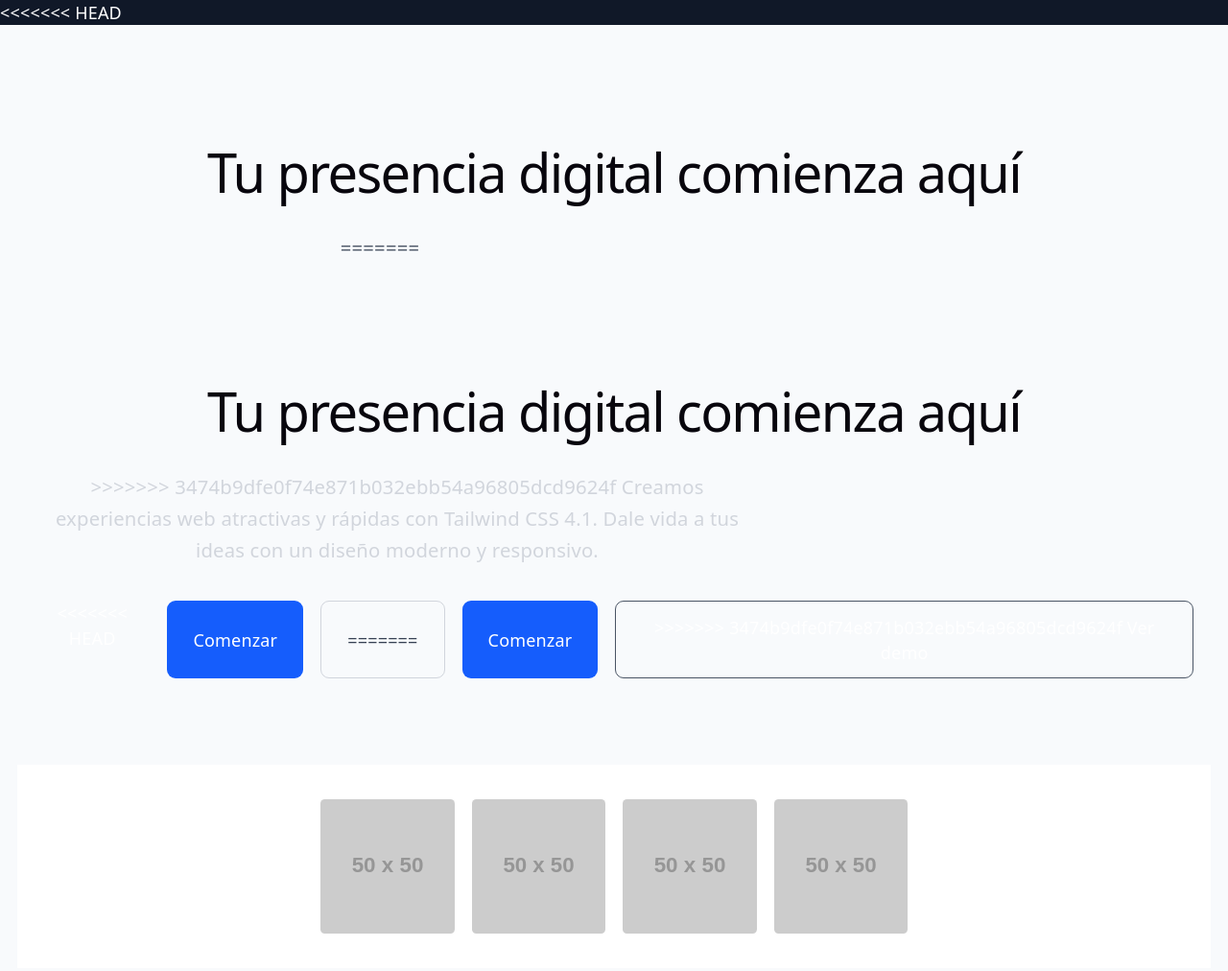
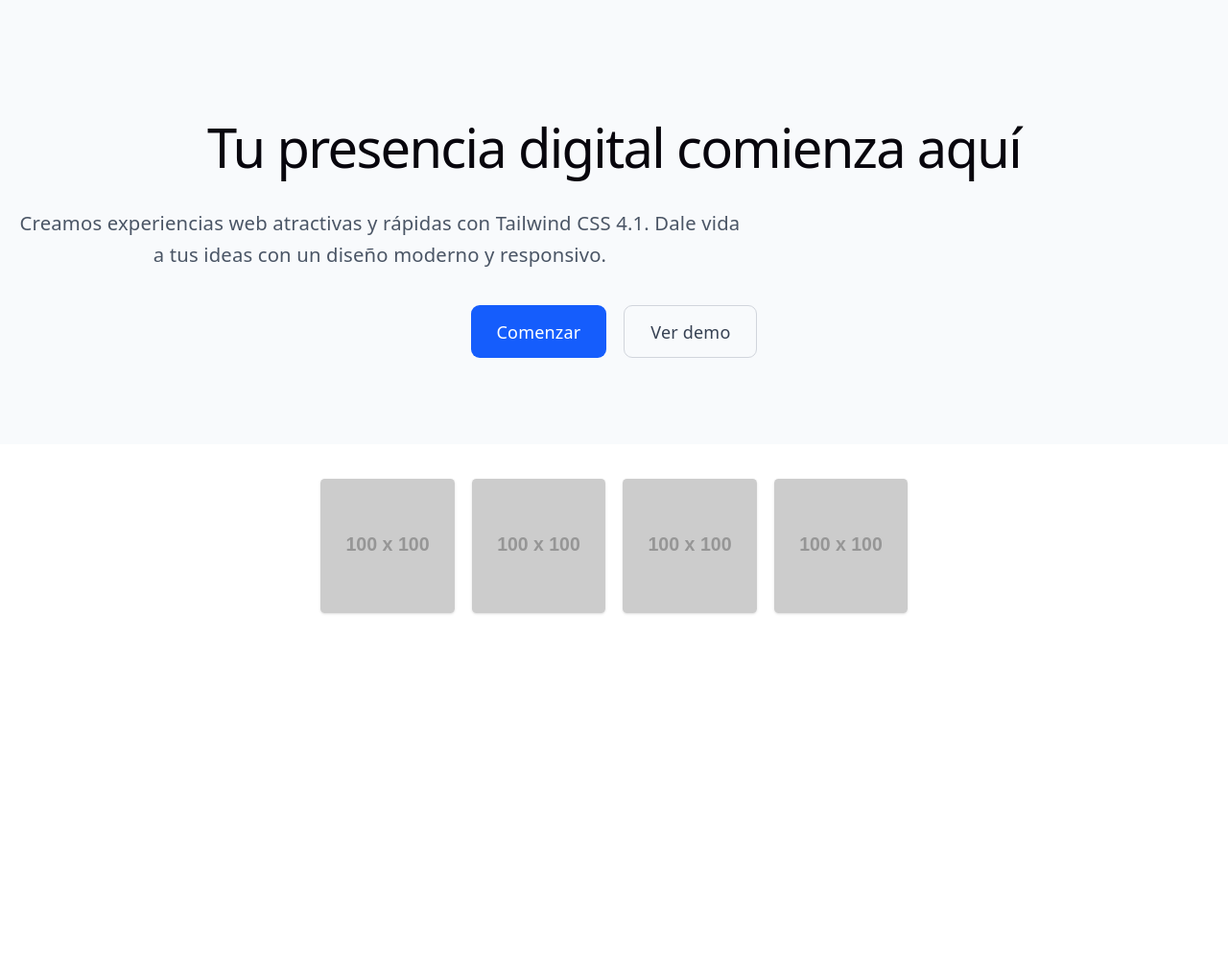
Before and after one commit to dbolanos-s/landing, a website built with Vite: page index.html in a window 1280 px wide. Shown: the whole page at 96% size. After the commit the page ends 800 px from the top, so only its background shows below. Built offline with nearby package versions, Linux system fonts and the light colour scheme; placeholder pictures from the web are drawn by us.

Commit message:
Resolver

```diff
--- a/index.html
+++ b/index.html
@@ -6,61 +6,36 @@
     <title>landing</title>
     <script src="https://cdn.jsdelivr.net/npm/@tailwindcss/browser@4"></script>
   </head>
-<<<<<<< HEAD
-  <body>
+  <body class="bg-slate-50 dark:bg-gray-900">
 
-    <main class="bg-slate-50 dark:bg-gray-900">
-      <div id="container-01" class="mx-auto px-4 py-20 text-center">
-
+    <main class="py-20 text-center">
+      <div id="container-01" class="mx-auto px-4">
         <h1 class="text-4xl font-extrabold tracking-tight text-gray-900 dark:text-white">
           Tu presencia digital comienza aquí
         </h1>
-
         <p class="mt-6 text-lg leading-relaxed text-gray-600 dark:text-gray-300 max-w-2xl mx-auto">
-=======
-  <body class="min-h-screen bg-gray-900 text-white">
-
-    <main>
-
-      <div id="container-01" class="mx-auto px-4 py-20 text-center">
-
-        <h1 class="text-4xl font-extrabold tracking-tight text-white">
-          Tu presencia digital comienza aquí
-        </h1>
-
-        <p class="mt-6 text-lg leading-relaxed text-gray-300 max-w-2xl mx-auto">
->>>>>>> 3474b9dfe0f74e871b032ebb54a96805dcd9624f
           Creamos experiencias web atractivas y rápidas con Tailwind CSS 4.1.
           Dale vida a tus ideas con un diseño moderno y responsivo.
         </p>
 
         <div id="container-02" class="mt-8 flex justify-center gap-4">
-<<<<<<< HEAD
           <button id="start" class="inline-block px-6 py-3 text-white bg-blue-600 rounded-lg">
             Comenzar
           </button>
           <button id="demo" class="inline-block px-6 py-3 border border-gray-300 text-gray-700 rounded-lg dark:border-gray-600 dark:text-white">
-=======
-
-          <button id="start" class="px-6 py-3 text-white bg-blue-600 rounded-lg hover:bg-blue-700 transition">
-            Comenzar
-          </button>
-
-          <button id="demo" class="px-6 py-3 border border-gray-600 text-white rounded-lg hover:bg-gray-800 transition">
->>>>>>> 3474b9dfe0f74e871b032ebb54a96805dcd9624f
             Ver demo
           </button>
         </div>
       </div>
     </main>
 
-    <section class="bg-white dark:bg-gray-900">
-        <div id="container-03" class="px-4 py-8 mx-auto max-w-md md:max-w-xl">
+    <section class="bg-white dark:bg-gray-900 py-8">
+        <div id="container-03" class="px-4 mx-auto max-w-md md:max-w-xl">
             <div id="container-04" class="grid grid-cols-2 md:grid-cols-4 gap-4">
-                <img src="https://placehold.co/50" alt="Imagen 1" class="w-full h-auto rounded">
-                <img src="https://placehold.co/50" alt="Imagen 2" class="w-full h-auto rounded">
-                <img src="https://placehold.co/50" alt="Imagen 3" class="w-full h-auto rounded">
-                <img src="https://placehold.co/50" alt="Imagen 4" class="w-full h-auto rounded">
+                <img src="https://placehold.co/100" alt="Imagen 1" class="w-full h-auto rounded shadow">
+                <img src="https://placehold.co/100" alt="Imagen 2" class="w-full h-auto rounded shadow">
+                <img src="https://placehold.co/100" alt="Imagen 3" class="w-full h-auto rounded shadow">
+                <img src="https://placehold.co/100" alt="Imagen 4" class="w-full h-auto rounded shadow">
             </div>
         </div>
     </section>
--- a/package.json
+++ b/package.json
@@ -10,5 +10,8 @@
   },
   "devDependencies": {
     "vite": "^8.0.12"
+  },
+  "dependencies": {
+    "flowbite": "^4.0.2"
   }
 }
```
Also changed, not shown: 1 other file.
